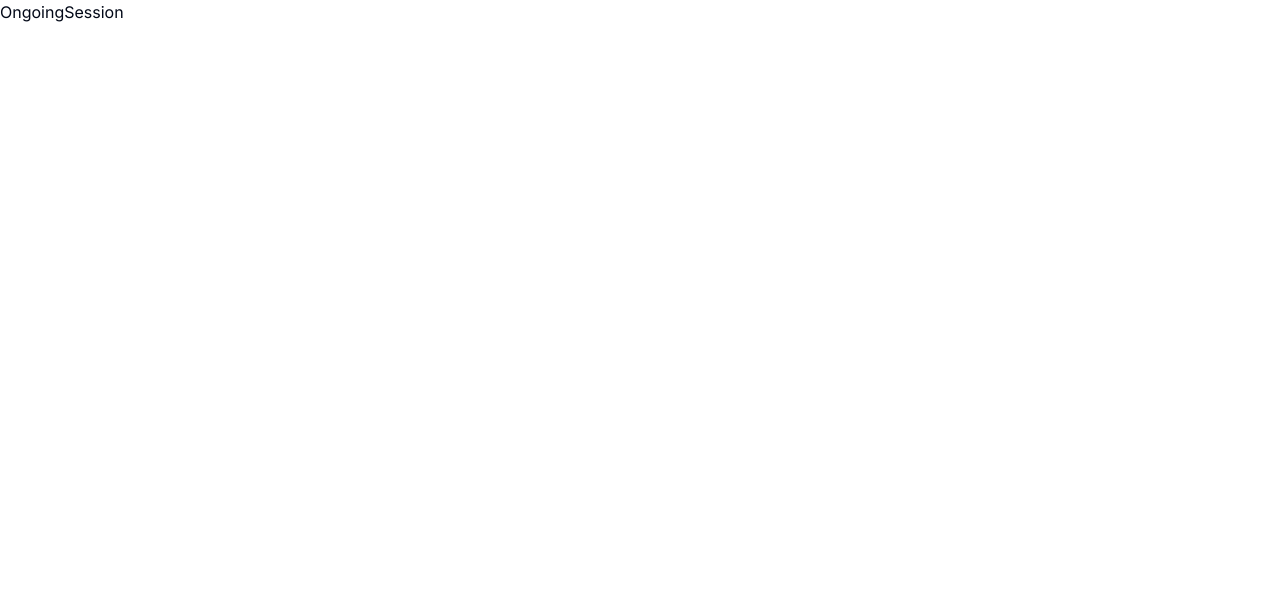
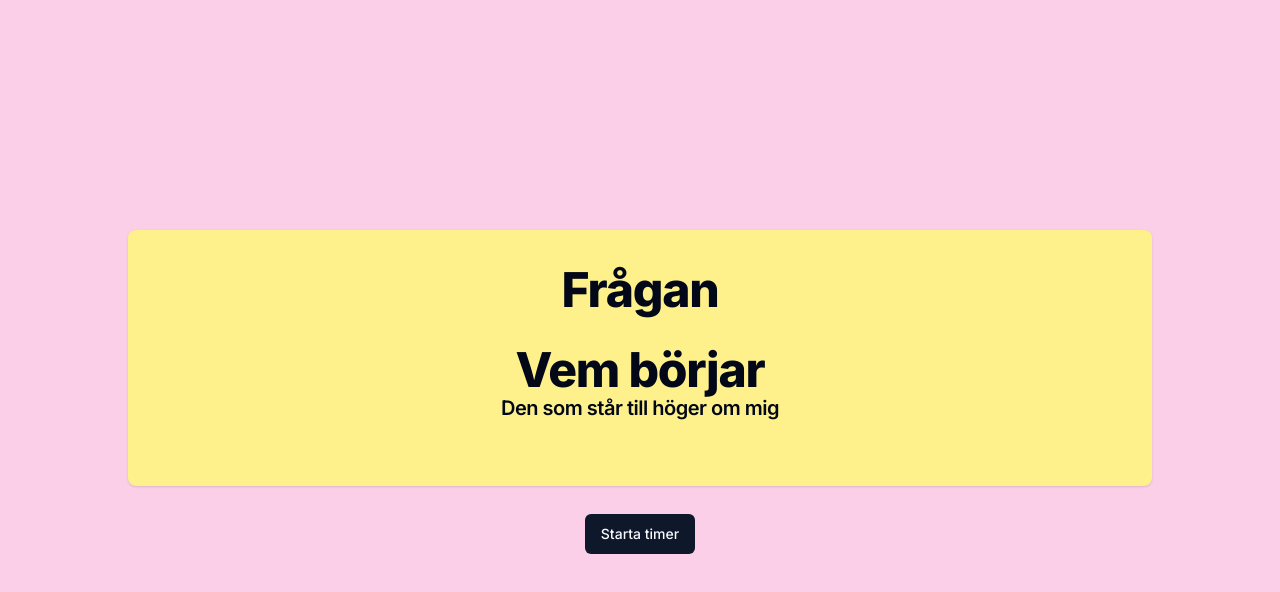
Before and after one commit to GECO-project/Digital_Check_In_Out, a Next.js app: page /Session in a window 1280 px wide. Shown: the top 592 px of the page. Built offline with nearby package versions, Linux system fonts and the light colour scheme.

Commit message:
Created the pages showing the question & timer

```diff
--- a/app/Session/page.tsx
+++ b/app/Session/page.tsx
@@ -1,7 +1,105 @@
-export default function OngoingSession() {
+"use client";
+
+import { useRouter } from "next/navigation";
+import { Button } from "@/components/ui/button";
+import { useState, useEffect } from "react";
+import { useAppContext } from "@/contexts/AppContext";
+import Timer from "./timer";
+
+const questions = [
+  {
+    question: "Om du var ett väderfenomen, vilket skulle du vara idag?",
+    type: "Check-in"
+  },
+  {
+    question: "Vad tar du med dig från dagens möte?",
+    type: "Check-out"
+  }
+];
+
+export default function CreateSession() {
+  const [stage, setStage] = useState(0);
+  const [selectedQuestion, setSelectedQuestion] = useState("");
+  const { questionTime, category, type } = useAppContext();
+  const router = useRouter();
+
+  useEffect(() => {
+    // Based on the user's selected category,type and questionTime, get a question
+    // For now, we will choose a random questions
+
+    if (type === "Check-in") {
+      setSelectedQuestion(questions[0].question);
+    } else if (type === "Check-out") {
+      setSelectedQuestion(questions[1].question);
+    }
+  }, []);
+
+  const handleClick = () => {
+    if (stage === 0) {
+      setStage((prevStage) => prevStage + 1);
+    }
+  };
+
+  const startInfo = () => {
+    return (
+      <div className="w-4/5 mx-auto -mt-14">
+        <div className="bg-yellow-200 rounded-lg shadow mt-10 h-64 p-1">
+          <div className="flex flex-col items-center justify-between">
+            <h1 className="scroll-m-20 text-3xl font-extrabold tracking-tight lg:text-5xl text-center mt-8">
+              Frågan
+            </h1>
+            <h4 className="scroll-m-20 text-xl font-semibold tracking-tight text-center">
+              {selectedQuestion}
+            </h4>
+            <h1 className="scroll-m-20 text-3xl font-extrabold tracking-tight lg:text-5xl text-center mt-8">
+              Vem börjar
+            </h1>
+            <h4 className="scroll-m-20 text-xl font-semibold tracking-tight text-center">
+              Den som står till höger om mig
+            </h4>
+          </div>
+        </div>
+        <div className="flex justify-center mx-auto mt-7">
+          <Button onClick={() => handleClick()}>
+            {stage === 0 ? "Starta timer" : "Nästa person"}
+          </Button>
+        </div>
+      </div>
+    );
+  };
+
+  const endInfo = () => {
+    return (
+      <div className="w-4/5 mx-auto -mt-14">
+        <div className="bg-yellow-200 rounded-lg shadow mt-10 p-1">
+          <div className="flex flex-col items-center justify-between">
+            <h1 className="scroll-m-20 text-3xl font-extrabold tracking-tight lg:text-5xl text-center mt-8">
+              {type === "Check-in" ? "Check-in klar!" : "Check-out klar!"}
+            </h1>
+            <h4 className="scroll-m-20 text-xl font-semibold tracking-tight text-center">
+              Tack för att ni delade med er!
+            </h4>
+            <img src="check-mark.png" className="w-32 h-32 mt-6 mb-6" />
+          </div>
+        </div>
+        <div className="flex justify-center mx-auto mt-7">
+          <Button onClick={() => router.push("/Start")}>Skapa ny</Button>
+        </div>
+      </div>
+    );
+  };
+
   return (
-    <div>
-      <h1>OngoingSession</h1>
+    <div className="bg-pink-200 min-h-screen flex flex-col justify-center">
+      {stage === 0 && startInfo()}
+      {stage === 1 && (
+        <Timer
+          question={selectedQuestion}
+          time={questionTime}
+          setStage={setStage}
+        />
+      )}
+      {stage === 2 && endInfo()}
     </div>
   );
 }
--- /dev/null
+++ b/app/Session/timer.tsx
@@ -0,0 +1,84 @@
+import { useState, useEffect } from "react";
+import { CountdownCircleTimer } from "react-countdown-circle-timer";
+import { Button } from "@/components/ui/button";
+import { staticGenerationAsyncStorage } from "next/dist/client/components/static-generation-async-storage-instance";
+
+interface TimerProps {
+  question: string;
+  time: number;
+  setStage: React.Dispatch<React.SetStateAction<number>>;
+}
+
+export default function Timer({ question, time, setStage }: TimerProps) {
+  const [counter, setCounter] = useState(time);
+  const [isPlaying, setIsPlaying] = useState(0);
+
+  useEffect(() => {
+    let timer: NodeJS.Timeout | undefined;
+    if (counter > 0) {
+      timer = setInterval(
+        () => setCounter((prevCounter) => prevCounter - 1),
+        1000
+      );
+    }
+    return () => timer && clearInterval(timer);
+  }, []);
+
+  const formatTime = (time: number) => {
+    const minutes = Math.floor(time / 60);
+    const seconds = time % 60;
+    return `${minutes}:${seconds < 10 ? "0" : ""}${seconds}`;
+  };
+
+  const onTimerFinish = () => {
+    console.log("Timer finished");
+  };
+
+  return (
+    <div className="w-4/5 mx-auto -mt-14">
+      <div className="flex flex-col items-center justify-center">
+        <div className="bg-yellow-200 rounded-lg shadow -mt-50 p-2">
+          <h3 className="scroll-m-20 text-2xl font-semibold tracking-tight text-center">
+            {question}
+          </h3>
+        </div>
+        <div className="mt-20 mb-10">
+          <CountdownCircleTimer
+            isPlaying
+            key={isPlaying}
+            duration={time}
+            strokeWidth={16}
+            trailColor="#F3F4F6"
+            colors={["#008000", "#F7B801", "#A30000", "#A30000"]}
+            colorsTime={[time, time / 2, time / 4, 0]}
+            onComplete={() => onTimerFinish()}
+          >
+            {({ remainingTime }) => (
+              <div className="flex flex-col items-center">
+                <h2 className="scroll-m-20 pb-2 text-3xl font-semibold tracking-tight first:mt-0">
+                  {formatTime(remainingTime)}
+                </h2>
+                <h4 className="scroll-m-20 text-xl font-semibold tracking-tight">
+                  {formatTime(time)}
+                </h4>
+              </div>
+            )}
+          </CountdownCircleTimer>
+        </div>
+
+        <div className="flex flex-col items-center space-y-8 mt-7">
+          <Button size="lg" onClick={() => setIsPlaying((prev) => prev + 1)}>
+            Nästa person
+          </Button>
+          <Button
+            variant="destructive"
+            size="lg"
+            onClick={() => setStage((prev) => prev + 1)}
+          >
+            Avsluta
+          </Button>
+        </div>
+      </div>
+    </div>
+  );
+}
--- /dev/null
+++ b/components/ui/progress.tsx
@@ -0,0 +1,28 @@
+"use client"
+
+import * as React from "react"
+import * as ProgressPrimitive from "@radix-ui/react-progress"
+
+import { cn } from "@/lib/utils"
+
+const Progress = React.forwardRef<
+  React.ElementRef<typeof ProgressPrimitive.Root>,
+  React.ComponentPropsWithoutRef<typeof ProgressPrimitive.Root>
+>(({ className, value, ...props }, ref) => (
+  <ProgressPrimitive.Root
+    ref={ref}
+    className={cn(
+      "relative h-4 w-full overflow-hidden rounded-full bg-secondary",
+      className
+    )}
+    {...props}
+  >
+    <ProgressPrimitive.Indicator
+      className="h-full w-full flex-1 bg-primary transition-all"
+      style={{ transform: `translateX(-${100 - (value || 0)}%)` }}
+    />
+  </ProgressPrimitive.Root>
+))
+Progress.displayName = ProgressPrimitive.Root.displayName
+
+export { Progress }
--- a/package.json
+++ b/package.json
@@ -9,12 +9,14 @@
     "lint": "next lint"
   },
   "dependencies": {
+    "@radix-ui/react-progress": "^1.0.3",
     "@radix-ui/react-slot": "^1.0.2",
     "class-variance-authority": "^0.7.0",
     "clsx": "^2.1.1",
     "lucide-react": "^0.373.0",
     "next": "14.2.3",
     "react": "^18",
+    "react-countdown-circle-timer": "^3.2.1",
     "react-dom": "^18",
     "tailwind-merge": "^2.3.0",
     "tailwindcss-animate": "^1.0.7"
```
Also changed, not shown: public/check-mark.png (added), 1 other file (tests, documents, lock files or other folders).
